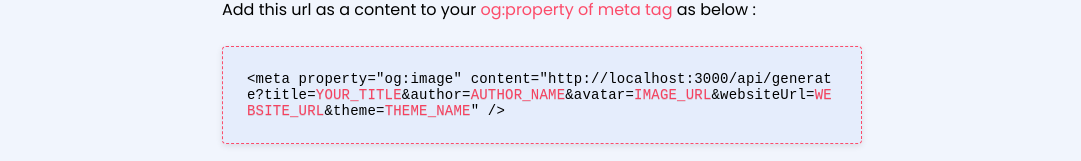
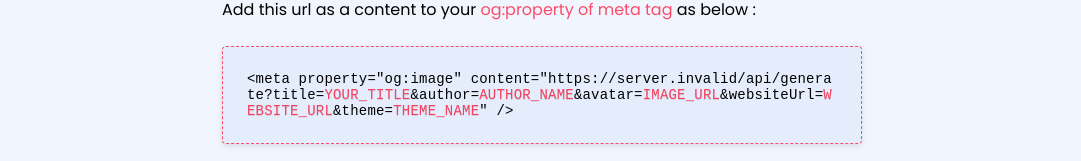
Before and after one commit to sagarhani/og-image-generator, a Next.js app: page / in a window 1280 px wide. Shown: the part 769-930 px from the top of the page, without its empty margins (98-1179 px from the left). Built offline with nearby package versions, Linux system fonts and the light colour scheme; no server answers; a web font is replaced by a local one.

Commit message:
🐛 Get hostname from env variable

```diff
--- a/pages/index.tsx
+++ b/pages/index.tsx
@@ -173,7 +173,7 @@ export default function Home() {
         </span>
         <CodeContainer>
           <span>
-            {`<meta property="og:image" content="http://localhost:3000/api/generate?title=`}
+            {`<meta property="og:image" content="${process.env.NEXT_PUBLIC_APP_URL}/api/generate?title=`}
           </span>
           <span className="highlight">YOUR_TITLE</span>
           <span>&author=</span>
```
